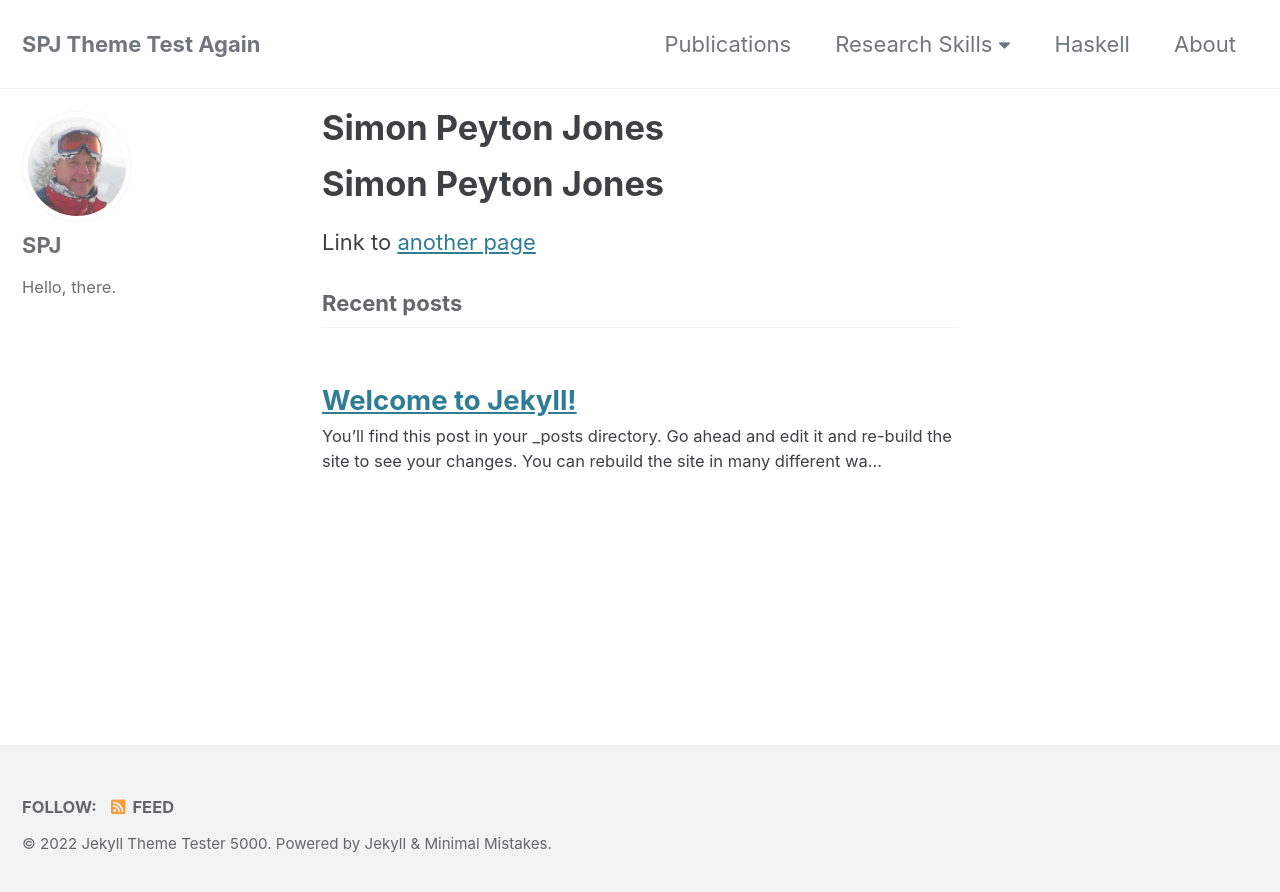
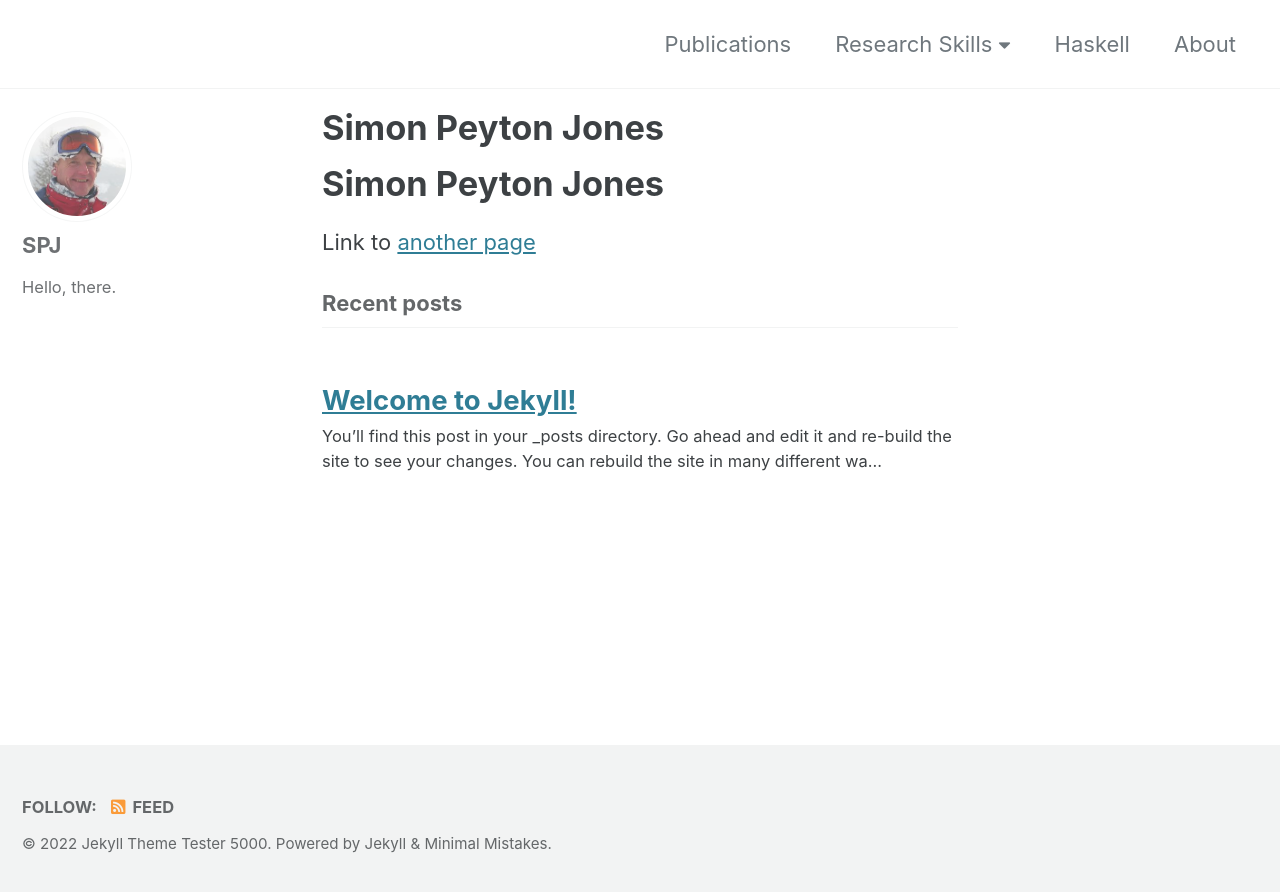
Before and after one commit to simonpj/www.peytonjones.org, a Jekyll site: the page built from index.md, in a window 1280 px wide. Shown: the top 892 px of the page. Built offline with Jekyll 4.4.1, drawn with Linux system fonts in a browser that asks for light colours; cached includes are drawn as plain includes; our own code applies the rules of GitHub Pages for plain Markdown files.

Commit message:
Update _config.yml

```diff
--- a/_config.yml
+++ b/_config.yml
@@ -26,7 +26,7 @@ baseurl                  : # the subpath of your site, e.g. "/blog"
 repository               : # GitHub username/repo-name e.g. "mmistakes/minimal-mistakes"
 teaser                   : # path of fallback teaser image, e.g. "/assets/images/500x300.png"
 logo                     : # path of logo image to display in the masthead, e.g. "/assets/images/88x88.png"
-masthead_title           : "SPJ Theme Test Again" # overrides the website title displayed in the masthead, use " " for no title
+masthead_title           : " " # overrides the website title displayed in the masthead, use " " for no title
 # breadcrumbs            : false # true, false (default)
 words_per_minute         : " "
 comments:
```
